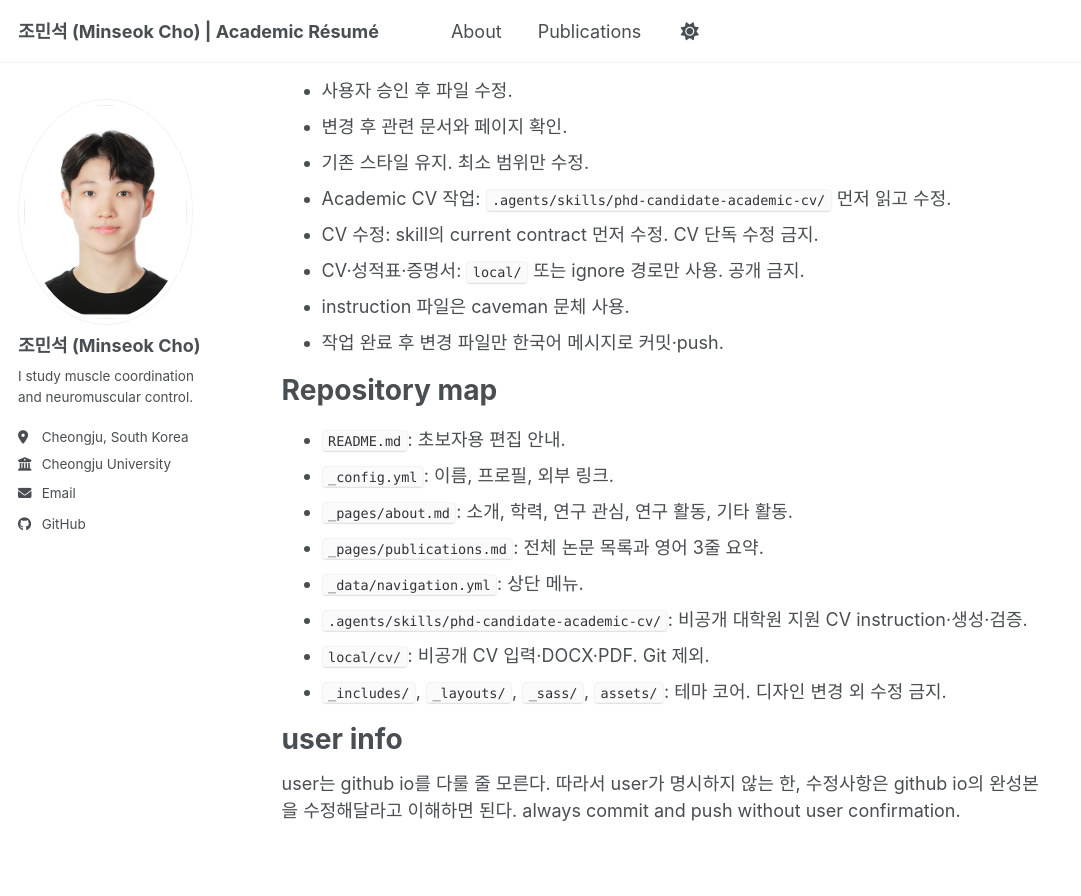
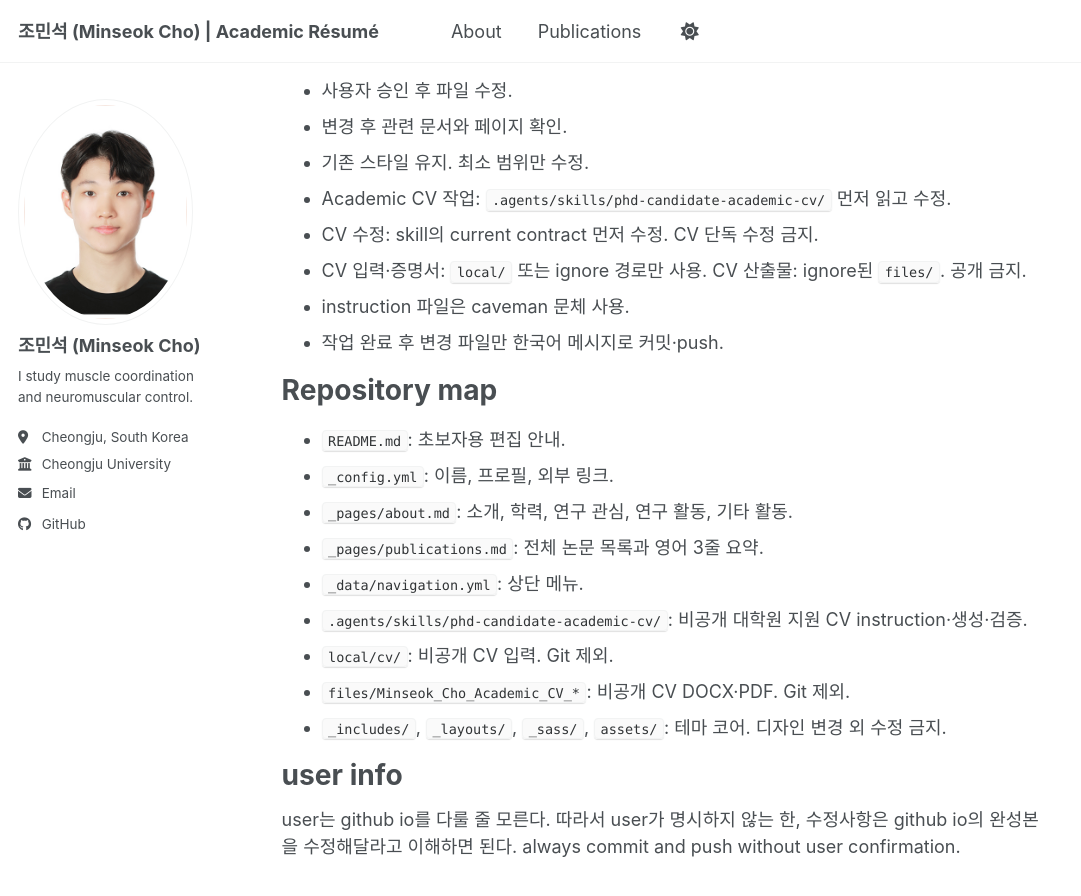
Before and after one commit to Rukkha1024/Rukkha1024.github.io, a Jekyll site: the page built from AGENTS.md, in a window 1280 px wide and 900 px high, scrolled down 816 px. Shown: the top 896 px of the window, without its empty margins (0-1081 px from the left). Built offline with Jekyll 4.4.1, drawn with Linux system fonts in a browser that asks for light colours; our own code applies the rules of GitHub Pages for plain Markdown files; a style sheet for code colours, icons or effects is not loaded; before the commit the page ends 1691 px from its top, so only the background shows below that.

Commit message:
CV 저장 경로를 files로 변경

```diff
--- a/AGENTS.md
+++ b/AGENTS.md
@@ -25,7 +25,7 @@
 - 기존 스타일 유지. 최소 범위만 수정.
 - Academic CV 작업: `.agents/skills/phd-candidate-academic-cv/` 먼저 읽고 수정.
 - CV 수정: skill의 current contract 먼저 수정. CV 단독 수정 금지.
-- CV·성적표·증명서: `local/` 또는 ignore 경로만 사용. 공개 금지.
+- CV 입력·증명서: `local/` 또는 ignore 경로만 사용. CV 산출물: ignore된 `files/`. 공개 금지.
 - instruction 파일은 caveman 문체 사용.
 - 작업 완료 후 변경 파일만 한국어 메시지로 커밋·push.
 
@@ -37,7 +37,8 @@
 - `_pages/publications.md`: 전체 논문 목록과 영어 3줄 요약.
 - `_data/navigation.yml`: 상단 메뉴.
 - `.agents/skills/phd-candidate-academic-cv/`: 비공개 대학원 지원 CV instruction·생성·검증.
-- `local/cv/`: 비공개 CV 입력·DOCX·PDF. Git 제외.
+- `local/cv/`: 비공개 CV 입력. Git 제외.
+- `files/Minseok_Cho_Academic_CV_*`: 비공개 CV DOCX·PDF. Git 제외.
 - `_includes/`, `_layouts/`, `_sass/`, `assets/`: 테마 코어. 디자인 변경 외 수정 금지.
 
 # user info
```
Also changed, not shown: CLAUDE.md (+3 -2 lines), tests/test_academic_cv_skill.py (+4 -3 lines), .agents/skills/phd-candidate-academic-cv/SKILL.md, .agents/skills/phd-candidate-academic-cv/references/current-cv-contract.md, 1 other file.
